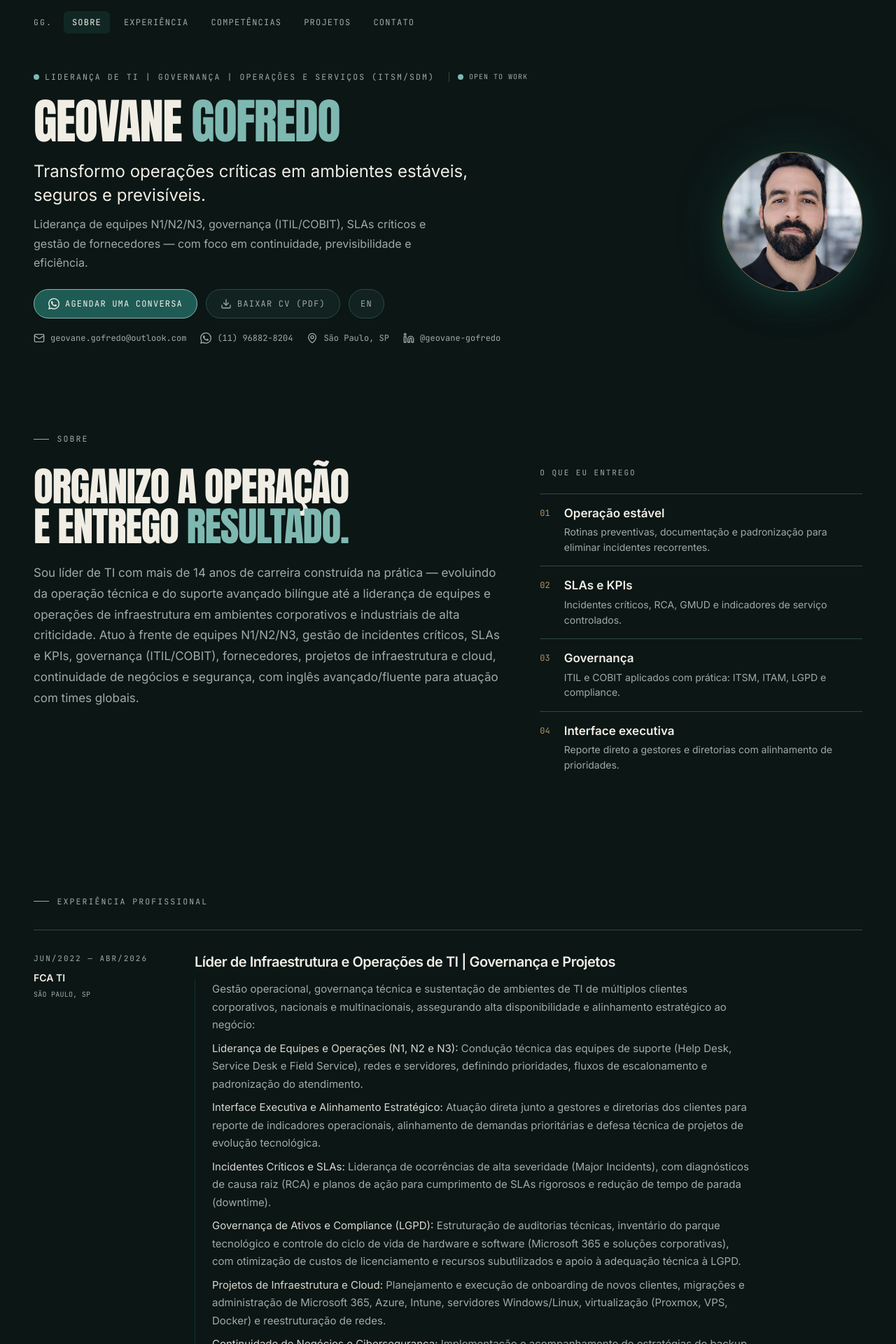
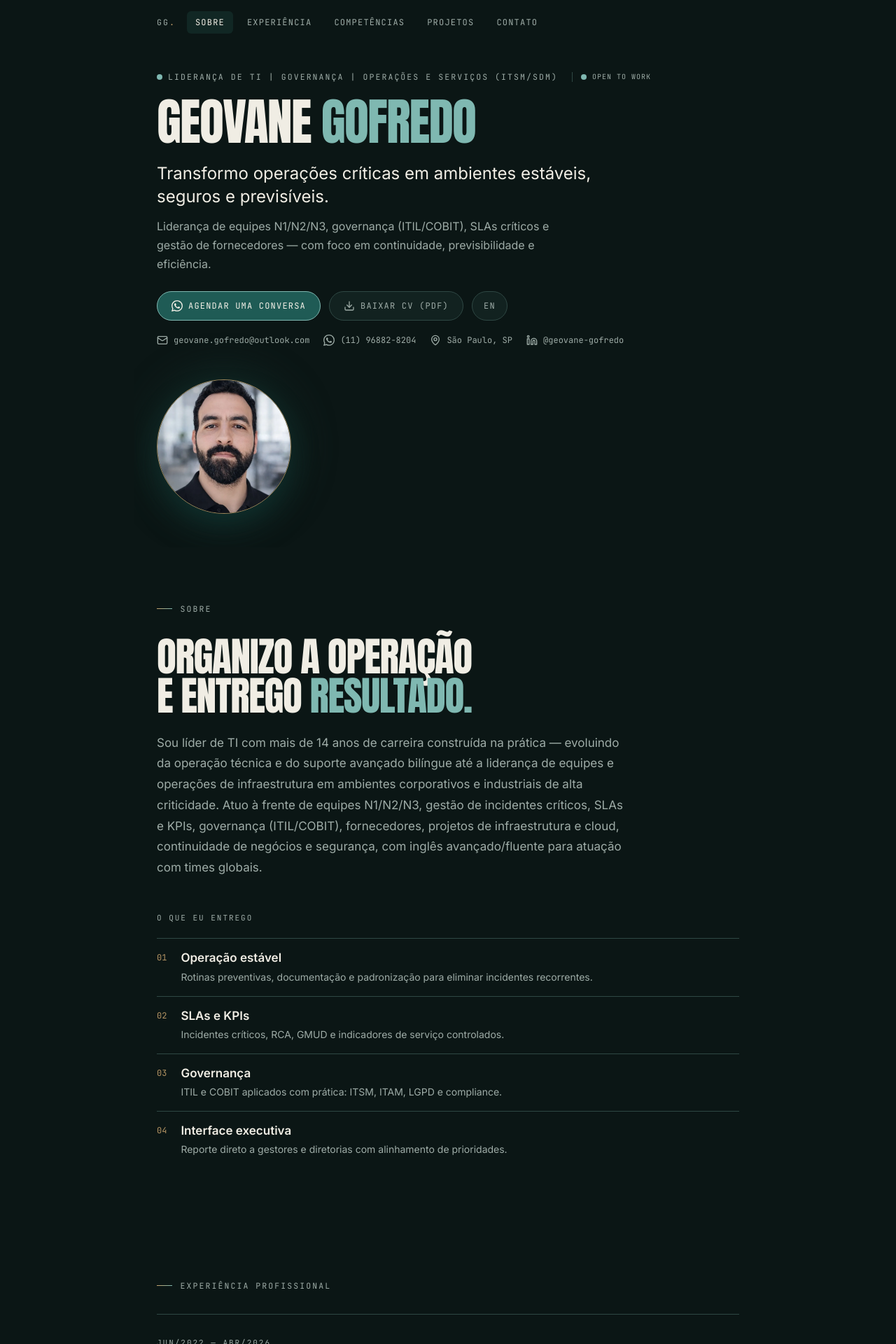
Before and after one commit to GeovaneYu/portfolio, a React (Vite) app: page / in a window 1280 px wide. Shown: the top 1920 px of the page at 70% size. Built offline with nearby package versions, Linux system fonts and the light colour scheme; the HTML template or start-up script is replaced by a standard one.

Commit message:
style: layout do portfólio em coluna única
Remove todas as colunas duplas e triplas, usa conteúdo em uma coluna de leitura e foto abaixo do hero.

```diff
--- a/src/components/Footer.tsx
+++ b/src/components/Footer.tsx
@@ -3,8 +3,8 @@ import { personalInfo } from "@/data/portfolio-data";
 export default function Footer() {
   return (
     <footer className="border-t border-border mt-8">
-      <div className="max-w-7xl mx-auto px-6 md:px-12 py-8 flex flex-col md:flex-row items-center justify-between gap-4">
-        <div className="text-center md:text-left">
+      <div className="max-w-4xl mx-auto px-6 md:px-8 py-8 flex flex-col items-start gap-4">
+        <div className="text-left">
           <p className="font-mono text-[10px] uppercase tracking-[0.18em] text-muted">
             Liderança de TI · Governança · Service Delivery (ITSM/SDM)
           </p>
--- a/src/components/NavBar.tsx
+++ b/src/components/NavBar.tsx
@@ -50,7 +50,7 @@ export default function NavBar() {
     >
       <nav
         aria-label="Navegação principal"
-        className="max-w-7xl mx-auto px-4 md:px-12 h-16 flex items-center gap-2 md:gap-4"
+        className="max-w-4xl mx-auto px-4 md:px-8 h-16 flex items-center gap-2 md:gap-4"
       >
         <a href="#top" className="shrink-0 label-mono text-foreground hover:text-foreground transition-colors">
           GG<span className="text-copper">.</span>
--- a/src/components/sections/BioSection.tsx
+++ b/src/components/sections/BioSection.tsx
@@ -9,11 +9,11 @@ const deliverables = [
 
 export default function BioSection() {
   return (
-    <section id="sobre" className="w-full max-w-7xl mx-auto px-6 md:px-12 py-14 md:py-20">
+    <section id="sobre" className="w-full max-w-4xl mx-auto px-6 md:px-8 py-14 md:py-20">
       <h2 className="label-mono section-label mb-8">Sobre</h2>
 
-      <div className="grid lg:grid-cols-12 gap-10 lg:gap-14 items-start">
-        <div className="lg:col-span-7">
+      <div className="flex flex-col gap-12">
+        <div className="min-w-0">
           <blockquote className="font-display uppercase leading-[0.98] tracking-tight text-foreground text-[clamp(2rem,5vw,3.6rem)]">
             Organizo a operação<br />e entrego <span className="text-accent-bright">resultado.</span>
           </blockquote>
@@ -23,7 +23,7 @@ export default function BioSection() {
           </p>
         </div>
 
-        <div className="lg:col-span-5">
+        <div className="min-w-0">
           <p className="font-mono text-[11px] uppercase tracking-[0.18em] text-muted mb-5">
             O que eu entrego
           </p>
--- a/src/components/sections/ContactSection.tsx
+++ b/src/components/sections/ContactSection.tsx
@@ -11,7 +11,7 @@ export default function ContactSection() {
   ];
 
   return (
-    <section id="contato" className="w-full max-w-7xl mx-auto px-6 md:px-12 py-14 md:py-20">
+    <section id="contato" className="w-full max-w-4xl mx-auto px-6 md:px-8 py-14 md:py-20">
       <motion.div
         initial={{ opacity: 0, y: 20 }}
         whileInView={{ opacity: 1, y: 0 }}
@@ -32,7 +32,7 @@ export default function ContactSection() {
           <span className="text-foreground font-medium">vamos encontrar a melhor solução</span>.
         </p>
 
-        <div className="mt-8 grid grid-cols-1 sm:grid-cols-3 gap-5">
+        <div className="mt-8 grid grid-cols-1 gap-5">
           {channels.map(({ icon: Icon, label, value, href, cta }) => (
             <a
               key={label}
--- a/src/components/sections/ContentSection.tsx
+++ b/src/components/sections/ContentSection.tsx
@@ -16,7 +16,7 @@ function formatDateRange(start: string, end: string | null): string {
 export default function ContentSection() {
   return (
     <>
-      <section id="experiencia" className="w-full max-w-7xl mx-auto px-6 md:px-12 py-14 md:py-20">
+      <section id="experiencia" className="w-full max-w-4xl mx-auto px-6 md:px-8 py-14 md:py-20">
         <h2 className="label-mono section-label mb-8">Experiência profissional</h2>
 
         <div className="border-t border-border">
@@ -27,7 +27,7 @@ export default function ContentSection() {
               whileInView={{ opacity: 1, y: 0 }}
               viewport={{ once: true, amount: 0.2 }}
               transition={{ duration: 0.5, delay: index * 0.05 }}
-              className="grid gap-3 md:grid-cols-[190px_1fr] md:gap-10 border-b border-border py-6 md:py-8"
+              className="grid gap-3 border-b border-border py-6 md:py-8"
             >
               <div>
                 <div className="font-mono text-[11px] uppercase tracking-[0.18em] text-muted">
@@ -47,7 +47,7 @@ export default function ContentSection() {
                   {job.role}
                 </h3>
                 <div className="mt-3 border-l border-accent/45 pl-5 md:pl-6">
-                  <div className="max-w-3xl space-y-2">
+                  <div className="max-w-none space-y-2">
                     {job.description.split("\n").map((line, lineIndex) => {
                       const colon = line.indexOf(":");
                       const isIntro = lineIndex === 0 && line.trim().endsWith(":");
@@ -73,10 +73,10 @@ export default function ContentSection() {
         </div>
       </section>
 
-      <section id="competencias" className="w-full max-w-7xl mx-auto px-6 md:px-12 py-14 md:py-20">
+      <section id="competencias" className="w-full max-w-4xl mx-auto px-6 md:px-8 py-14 md:py-20">
         <h2 className="label-mono section-label mb-8">Competências técnicas</h2>
 
-        <div className="grid grid-cols-1 md:grid-cols-2 gap-5">
+        <div className="grid grid-cols-1 gap-5">
           {skillCategories.map((category, index) => (
             <motion.div
               key={category.category}
@@ -105,7 +105,7 @@ export default function ContentSection() {
           ))}
         </div>
 
-        <div className="grid grid-cols-1 md:grid-cols-2 gap-10 md:gap-12 mt-12">
+        <div className="grid grid-cols-1 gap-12 mt-12">
           <div>
             <h2 className="label-mono section-label mb-8">Formação</h2>
             {education.map((edu) => (
--- a/src/components/sections/HeroSection.tsx
+++ b/src/components/sections/HeroSection.tsx
@@ -7,7 +7,7 @@ export default function HeroSection() {
   const handle = personalInfo.website.split("/").pop();
 
   return (
-    <section id="top" className="relative w-full max-w-7xl mx-auto px-6 md:px-12 pt-20 pb-8 md:pt-24 md:pb-12 overflow-hidden">
+    <section id="top" className="relative w-full max-w-4xl mx-auto px-6 md:px-8 pt-20 pb-8 md:pt-24 md:pb-12 overflow-hidden">
       <div
         aria-hidden="true"
         className="pointer-events-none absolute inset-0 -z-10 opacity-[0.12]"
@@ -31,14 +31,14 @@ export default function HeroSection() {
         </span>
       </motion.p>
 
-      <div className="grid lg:grid-cols-12 gap-8 lg:gap-12 items-center">
+      <div className="flex flex-col gap-12">
         <motion.div
           initial={{ opacity: 0, y: 18 }}
           animate={{ opacity: 1, y: 0 }}
           transition={{ duration: 0.55, delay: 0.08 }}
-          className="lg:col-span-7"
+          className="min-w-0"
         >
-          <h1 className="font-display uppercase tracking-tight leading-[0.9] text-foreground text-[clamp(2.4rem,5.4vw,4.5rem)] whitespace-nowrap">
+          <h1 className="font-display uppercase tracking-tight leading-[0.9] text-foreground text-[clamp(2.4rem,8vw,4.5rem)]">
             Geovane <span className="font-display text-accent-bright">Gofredo</span>
           </h1>
 
@@ -103,9 +103,9 @@ export default function HeroSection() {
           initial={{ opacity: 0, scale: 0.96 }}
           animate={{ opacity: 1, scale: 1 }}
           transition={{ duration: 0.6, delay: 0.14 }}
-          className="lg:col-span-5"
+          className="min-w-0"
         >
-          <div className="relative mx-auto lg:ml-auto lg:mr-0 max-w-[160px] sm:max-w-[180px] lg:max-w-[200px]">
+          <div className="relative w-40 sm:w-48">
             <div aria-hidden="true" className="absolute -inset-3 rounded-full bg-accent-soft blur-xl" />
             <picture>
               <source srcSet={`${import.meta.env.BASE_URL}img/geovane.webp`} type="image/webp" />
--- a/src/components/sections/ProjectsSection.tsx
+++ b/src/components/sections/ProjectsSection.tsx
@@ -27,8 +27,8 @@ const projects = [
 
 export default function ProjectsSection() {
   return (
-    <section id="projetos" className="w-full max-w-7xl mx-auto px-6 md:px-12 py-14 md:py-20">
-      <div className="flex flex-col sm:flex-row sm:items-end sm:justify-between gap-4 mb-8">
+    <section id="projetos" className="w-full max-w-4xl mx-auto px-6 md:px-8 py-14 md:py-20">
+      <div className="flex flex-col gap-4 mb-8">
         <div>
           <h2 className="label-mono section-label">Projetos e resultados</h2>
           <p className="mt-2 max-w-xl text-[15px] leading-[1.6] text-muted">
@@ -47,7 +47,7 @@ export default function ProjectsSection() {
         </a>
       </div>
 
-      <div className="grid grid-cols-1 md:grid-cols-3 gap-5">
+      <div className="grid grid-cols-1 gap-5">
         {projects.map((project, index) => (
           <motion.article
             key={project.id}
```
